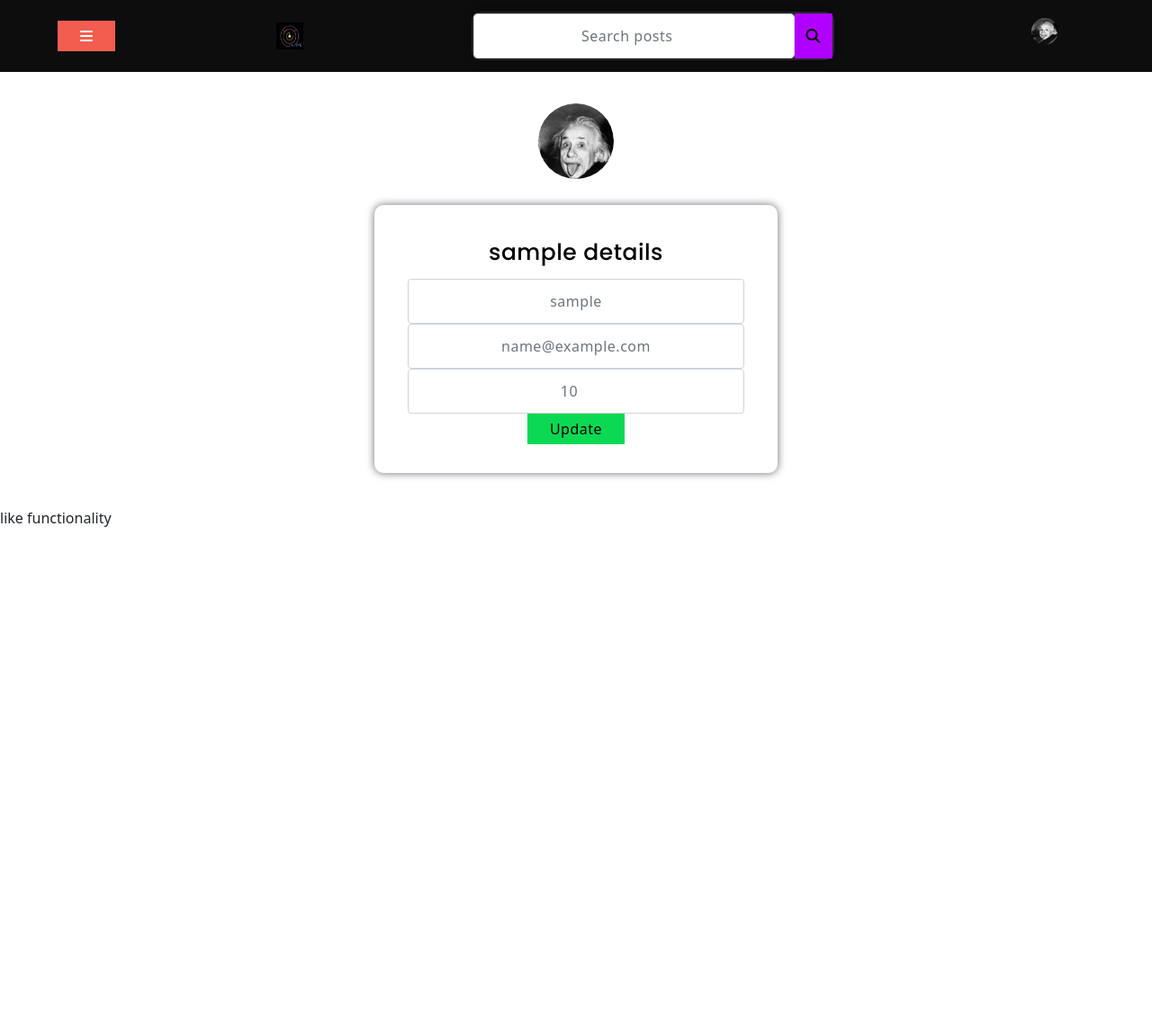
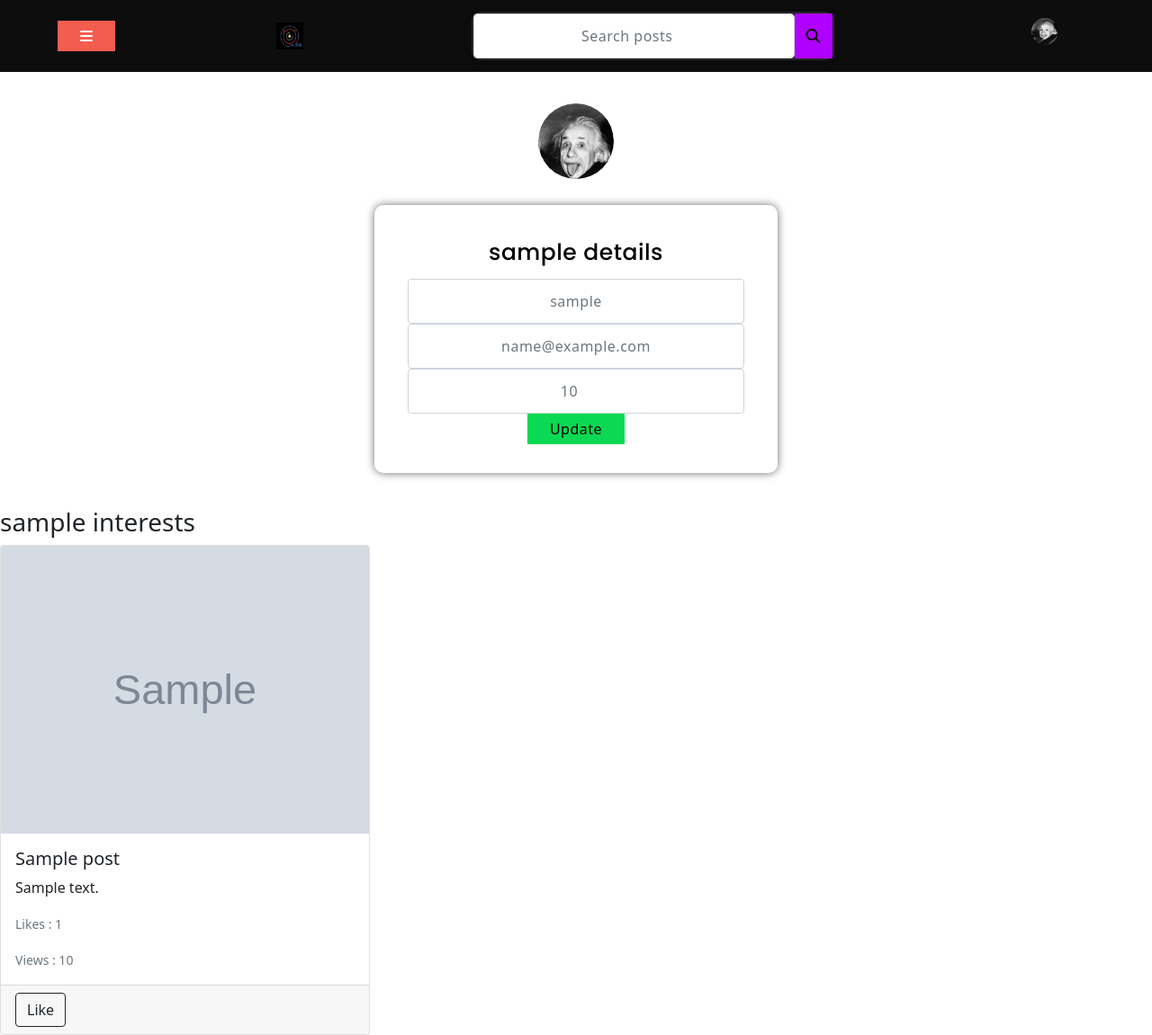
Before and after one commit to chloeyeo/Radar-Website-WAD2-Group-Project-, a Django app: a page that uses radar_project/templates/radar/base.html in a window 1280 px wide. Shown: the whole page at 90% size. Before the commit the page ends 586 px from the top, so only its background shows below. Run offline with Django 3.2, Linux system fonts and the light colour scheme; a user stored in the database is signed in; tables that the repository leaves empty hold one stand-in row (values such as "Sample post"); grey boxes marked "Sample" are stand-in pictures; some libraries are stand-ins or nearby versions.

Commit message:
like is now fully using ajax

```diff
--- a/radar_project/static/js/radar-ajax.js
+++ b/radar_project/static/js/radar-ajax.js
@@ -1,14 +1,21 @@
 $(document).ready(function() {
 
-    $("div.card").find('button').click(function(){
+    $(".like_post_btn").click(function(){
         var getPostId;
-
         getPostId = $(this).attr('post-id');
         $.get('/radar/like_post/', {'post_id': getPostId},
         function(data){
             var name = data.post_id
             var selector = document.getElementsByName(name);
+
             $(selector).html("Likes : " + data.total_likes);
+
+            // why isn't the button updating
+            if(data.liked){
+                $(this).html("Liked");
+            }else{
+                $(this).html("Like");
+            }
         }
         );
     });
--- /dev/null
+++ b/radar_project/static/js/radar-jquery.js
@@ -0,0 +1,9 @@
+$(document).ready(function() {
+    $('.login_to_like').click(function(){
+        $(this).click(function(){
+            alert("Login to access this feature");
+        })
+
+    });
+
+});
--- a/radar_project/templates/radar/account.html
+++ b/radar_project/templates/radar/account.html
@@ -70,10 +70,7 @@
 </form>
 </div>
 
-like functionality
-
-<!-- {{user_liked_posts}} -->
-<!-- {% if user_liked_posts %}
+{% if user_liked_posts %}
 <h3>{{current_user}} interests</h3>
 <div class="row row-cols-1 row-cols-md-3 g-4">
     {% for post in user_liked_posts %}
@@ -92,19 +89,14 @@ like functionality
             <div class="card-footer">
 
 
-                {% if current_user.is_authenticated %}
-                <form action="{% url 'radar:like_post' post.pk %}" method="POST" class="p-0 m-0 b-0">
-                    {%csrf_token%}
-                    {% if post in liked_posts%}
-                    <button type="submit" name="post_id" value="{{post.id}}"
-                        class="btn btn-outline-dark">Unlike</button>
-                    {% else %}
-                    <button type="submit" name="post_id" value="{{post.id}}" class="btn btn-outline-dark">like</button>
-                    {% endif %}
-                </form>
+            <div>
+                {% if user.is_authenticated %}
+                <button class="like_post_btn btn btn-outline-dark" post-id="{{ post.id }}" type="button">
+                    Like </button>
                 {% else %}
-                <a href="{% url 'radar:login' %}"><button class="btn btn-outline-dark">Like</button></a>
+                <button type="button" class="login_to_like btn btn-outline-dark">like</button>
                 {% endif %}
+            </div>
 
             </div>
         </div>
@@ -114,7 +106,7 @@ like functionality
 </div>
 {% else %}
 <strong>You haven't liked any posts.</strong>
-{% endif %} -->
+{% endif %}
 
 {% else %}
 The specified user does not exist.
--- a/radar_project/templates/radar/base.html
+++ b/radar_project/templates/radar/base.html
@@ -69,6 +69,7 @@
             <!-- local scripts -->
             <script src="{% static 'js/jquery-3.3.1.min.js' %}" crossorigin="anonymous"></script>
             <script src="{% static 'js/radar-ajax.js' %}" crossorigin="anonymous"></script>
+            <script src="{% static 'js/radar-jquery.js' %}" crossorigin="anonymous"></script>
             <script src="{% static 'js/script.js' %}" crossorigin="anonymous"></script>
     </body>
 </html>
--- a/radar_project/templates/radar/homepage1.html
+++ b/radar_project/templates/radar/homepage1.html
@@ -53,15 +53,16 @@
 						<div class="card-body">
 							<h5 class="card-title">{{post.title}}</h5>
 							<p class="card-text" style = "overflow:hidden; text-overflow: clip; white-space: nowrap;">{{post.description}}</p>
-							{{post.id}}
 							<p id = "like_count" class="card-text"><small class="text-muted" name = "{{post.id}}">Likes : {{ post.total_likes }}</small></p>
 							<p class="card-text"><small class="text-muted">Views : {{ post.views }}</small></p>
 						</div>
 						<div class="card-footer">
 							<div>
 								{% if user.is_authenticated %}
-								<button class="like_post_btn btn btn-primary btn-sm" post-id="{{ post.id }}" type="button" >
+								<button class="like_post_btn btn btn-outline-dark" post-id="{{ post.id }}" type="button" >
 									Like </button>
+								{% else %}
+								<button type="button" class="login_to_like btn btn-outline-dark" >like</button>
 								{% endif %}
 							</div>
 
--- a/radar_project/templates/radar/store.html
+++ b/radar_project/templates/radar/store.html
@@ -1,5 +1,5 @@
 <!-- homepage -->
-<!--
+
 								{% if user.is_authenticated %}
 									<form action="{% url 'radar:like_post' post.pk %}" method="POST" class="p-0 m-0 b-0">
 										{%csrf_token%}
@@ -12,4 +12,3 @@
 								{% else %}
 									<a  href="{% url 'radar:login' %}"><button class="btn btn-outline-dark">Like</button></a>
 								{% endif %}
-							 -->
```
Also changed, not shown: radar_project/templates/radar/category.html (+10 -1 lines).
